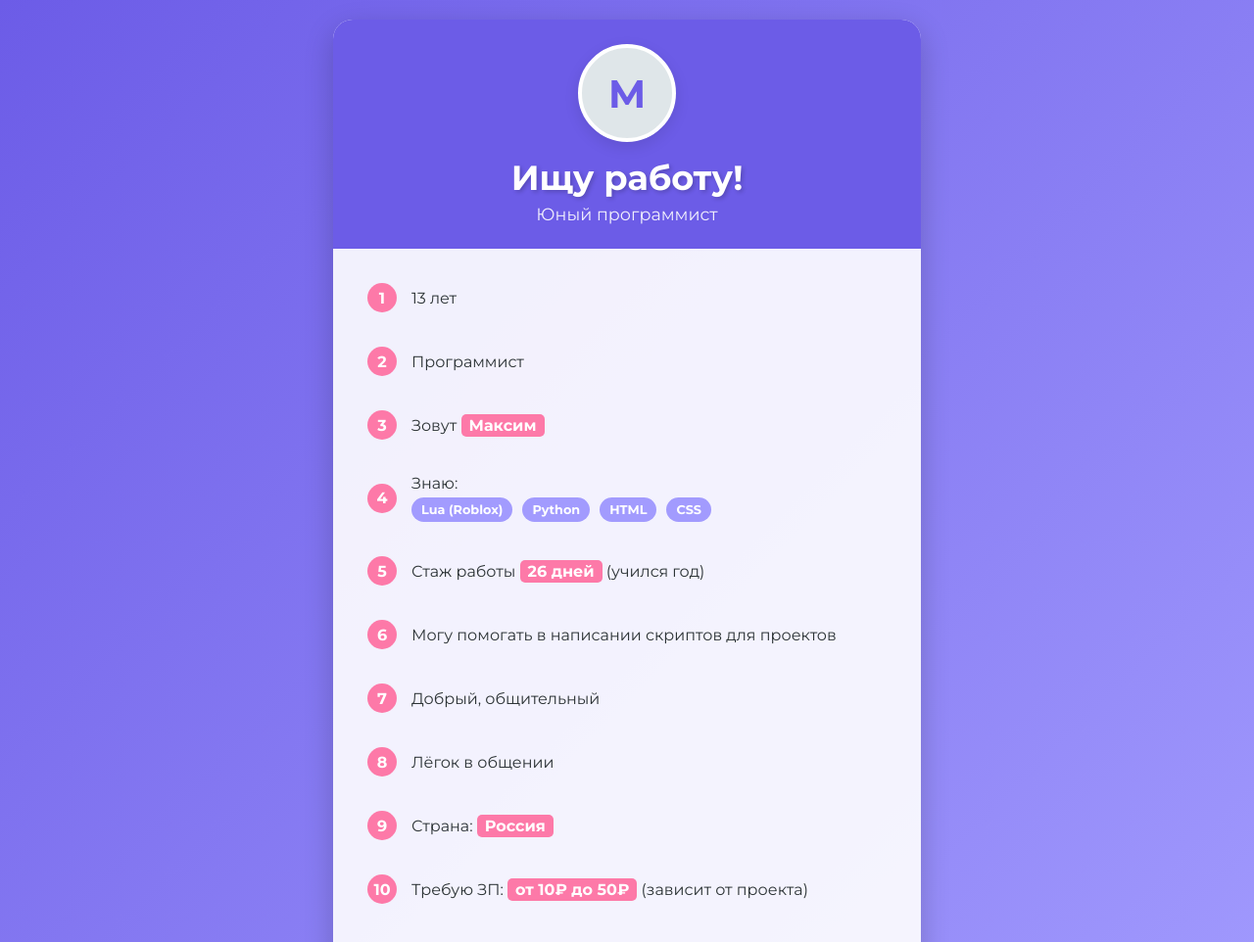
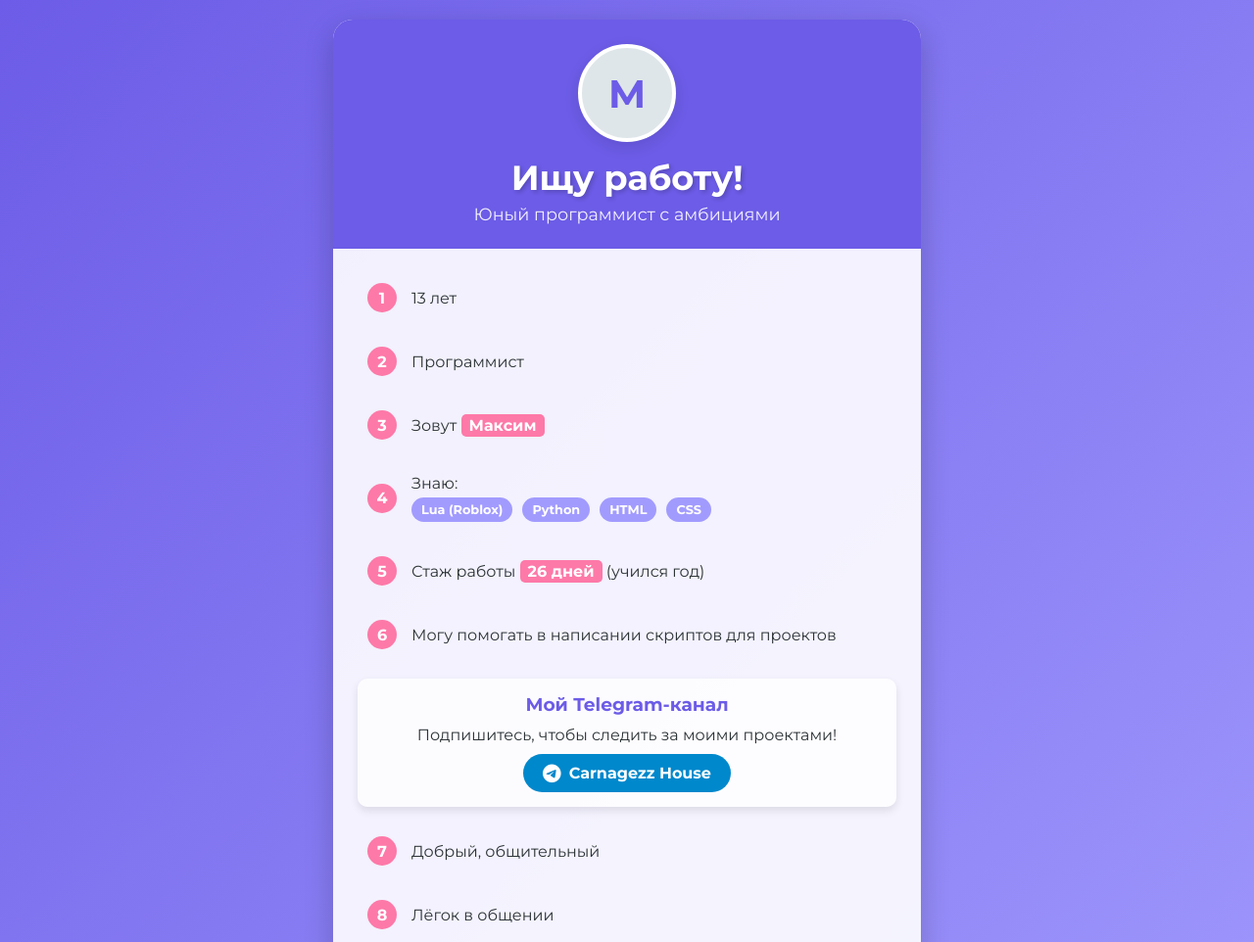
Before and after one commit to zxcwena/zxcwena.github.io, a plain HTML site: page index.html in a window 1280 px wide. Shown: the top 962 px of the page at 98% size. Drawn offline with Linux system fonts and the light colour scheme.

Commit message:
Update index.html

```diff
--- a/index.html
+++ b/index.html
@@ -144,6 +144,45 @@
             font-weight: bold;
         }
 
+        /* Стили для Telegram-канала */
+        .telegram-channel {
+            text-align: center;
+            margin: 20px 0;
+            padding: 15px;
+            background: rgba(255, 255, 255, 0.8);
+            border-radius: 10px;
+            box-shadow: 0 4px 8px rgba(0, 0, 0, 0.1);
+        }
+
+        .telegram-channel h3 {
+            color: var(--primary);
+            margin-bottom: 10px;
+        }
+
+        .channel-btn {
+            display: inline-flex;
+            align-items: center;
+            background: #0088cc;
+            color: white;
+            padding: 10px 20px;
+            border-radius: 30px;
+            text-decoration: none;
+            font-weight: bold;
+            margin-top: 10px;
+            transition: all 0.3s;
+        }
+
+        .channel-btn:hover {
+            background: #0077b5;
+            transform: translateY(-3px);
+            box-shadow: 0 5px 15px rgba(0, 136, 204, 0.4);
+        }
+
+        .channel-btn i {
+            margin-right: 8px;
+            font-size: 1.2em;
+        }
+
         .footer {
             text-align: center;
             padding: 20px;
@@ -193,7 +232,7 @@
         <div class="header">
             <div class="avatar">M</div>
             <h1>Ищу работу!</h1>
-            <p>Юный программист</p>
+            <p>Юный программист с амбициями</p>
         </div>
 
         <div class="content">
@@ -233,6 +272,15 @@
             <div class="info-item">
                 <div class="number">6</div>
                 <div class="text">Могу помогать в написании скриптов для проектов</div>
+            </div>
+
+            <!-- Добавляем раздел с Telegram-каналом -->
+            <div class="telegram-channel">
+                <h3>Мой Telegram-канал</h3>
+                <p>Подпишитесь, чтобы следить за моими проектами!</p>
+                <a href="https://t.me/CarnagezzHouse" class="channel-btn" target="_blank">
+                    <i class="fab fa-telegram"></i> Carnagezz House
+                </a>
             </div>
 
             <div class="info-item">
```
